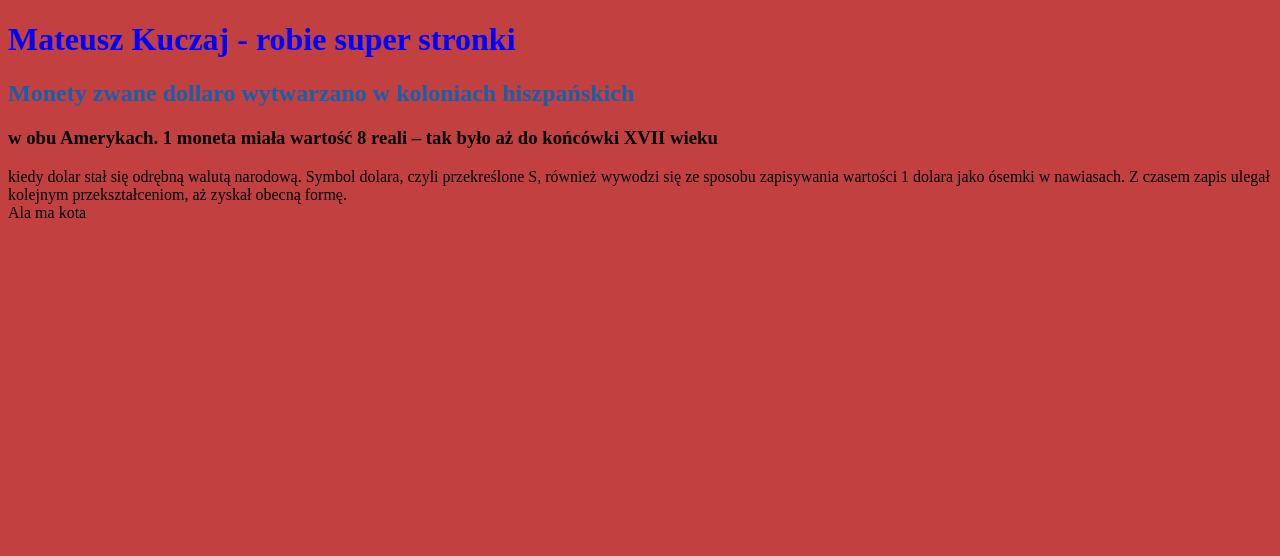
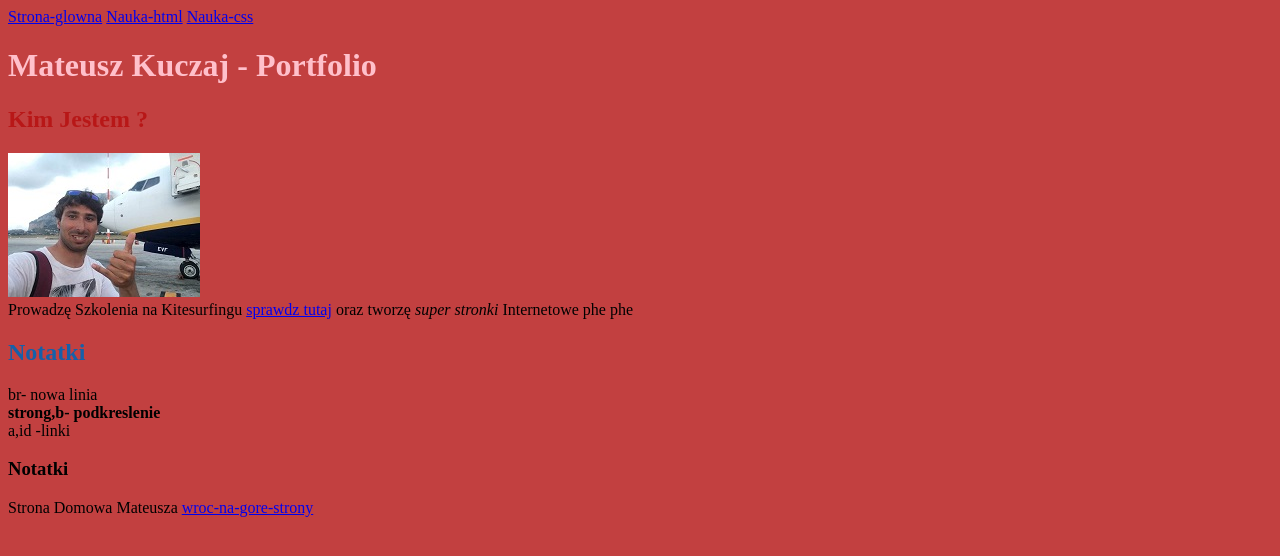
Before and after one commit to mateuszkuczaj/homepage, a plain HTML site: page index.html in a window 1280 px wide. Drawn offline with Linux system fonts and the light colour scheme.

Commit message:
add class, nauka-css

```diff
--- a/index.html
+++ b/index.html
@@ -6,30 +6,57 @@
     <meta name="viewport" content="width=device-width, initial-scale=1.0">
     <title>Document</title>
 </head>
- <link href="style.css" rel="stylesheet" type="text/css">
+<link href="style.css" rel="stylesheet" type="text/css">
+
 <body>
+    <header>
+        <nav>
+            <a href="index.html">Strona-glowna</a>
+            <a href="nauka-html.html">Nauka-html</a>
+            <a href="naukacss.html">Nauka-css</a>
+
+
+        </nav>
+    </header>
     <main>
-        <header>
-            <h1>
-                Mateusz Kuczaj - robie super stronki
-            </h1>
+        <header id="top">
+
         </header>
+          <h1 class="hotpink-header">
+            Mateusz Kuczaj - Portfolio
+          </h1>
+        </header>
+
+        <section>
+            <h2 class="tlo">
+                Kim Jestem ?
+            </h2>
+            <img src="2.jpg" alt="Mateo na Sycylii">
+            <article>
+                Prowadzę Szkolenia na Kitesurfingu <a href="http://kitetravel.pl">sprawdz tutaj</a>
+                oraz tworzę <em> super stronki </em>Internetowe phe phe
+            </article>
+
+        </section>
         <section>
             <h2>
-                Monety zwane dollaro wytwarzano w koloniach hiszpańskich
+                Notatki
             </h2>
             <article>
-               <h3>
-                   w obu Amerykach. 1 moneta miała wartość 8 reali – tak było aż do końcówki XVII wieku
-               </h3>
-               kiedy dolar stał
-                się odrębną walutą narodową. Symbol dolara, czyli przekreślone S, również wywodzi się ze sposobu
-                zapisywania wartości 1 dolara jako ósemki w nawiasach. Z czasem zapis ulegał kolejnym przekształceniom,
-                aż zyskał obecną formę.
+                br- nowa linia <strong> <br> strong,b- podkreslenie <br> </strong>
+                a,id -linki
             </article>
         </section>
+
+
+        <h3>
+            Notatki
+        </h3>
+
+
+
         <footer>
-            Ala ma kota
+            Strona Domowa Mateusza <a href="#top">wroc-na-gore-strony</a>
         </footer>
     </main>
 </body>
--- a/style.css
+++ b/style.css
@@ -2,3 +2,5 @@ h1 {color: blue
     ;}
 h2 {color: #1460aa;}
 body {background: #c24040;}
+.hotpink-header{color: pink;}
+.tlo{color: rgb(184, 23, 23);}
```
Also changed, not shown: nauka-html.html (added, +47 -0 lines), naukacss.html (added, +44 -0 lines), 1.jpg (added), 2.jpg (added), 2 other files.
